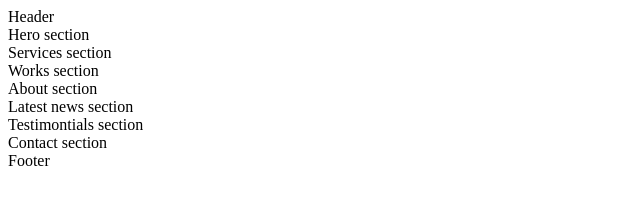
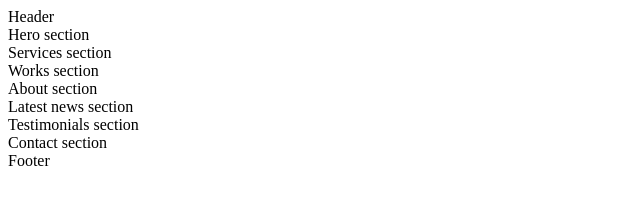
Before and after one commit to Cody-j-w/atlas-web_front_end, a plain HTML site: page html_advanced/5-index.html in a window 1280 px wide. Shown: the full height of the page, 0-640 px from the left. Drawn offline with Linux system fonts and the light colour scheme.

Commit message:
Typo fix

```diff
--- a/html_advanced/5-index.html
+++ b/html_advanced/5-index.html
@@ -30,7 +30,7 @@
                 Latest news section
             </section>
             <section>
-                Testimontials section
+                Testimonials section
             </section>
             <section>
                 Contact section
```
